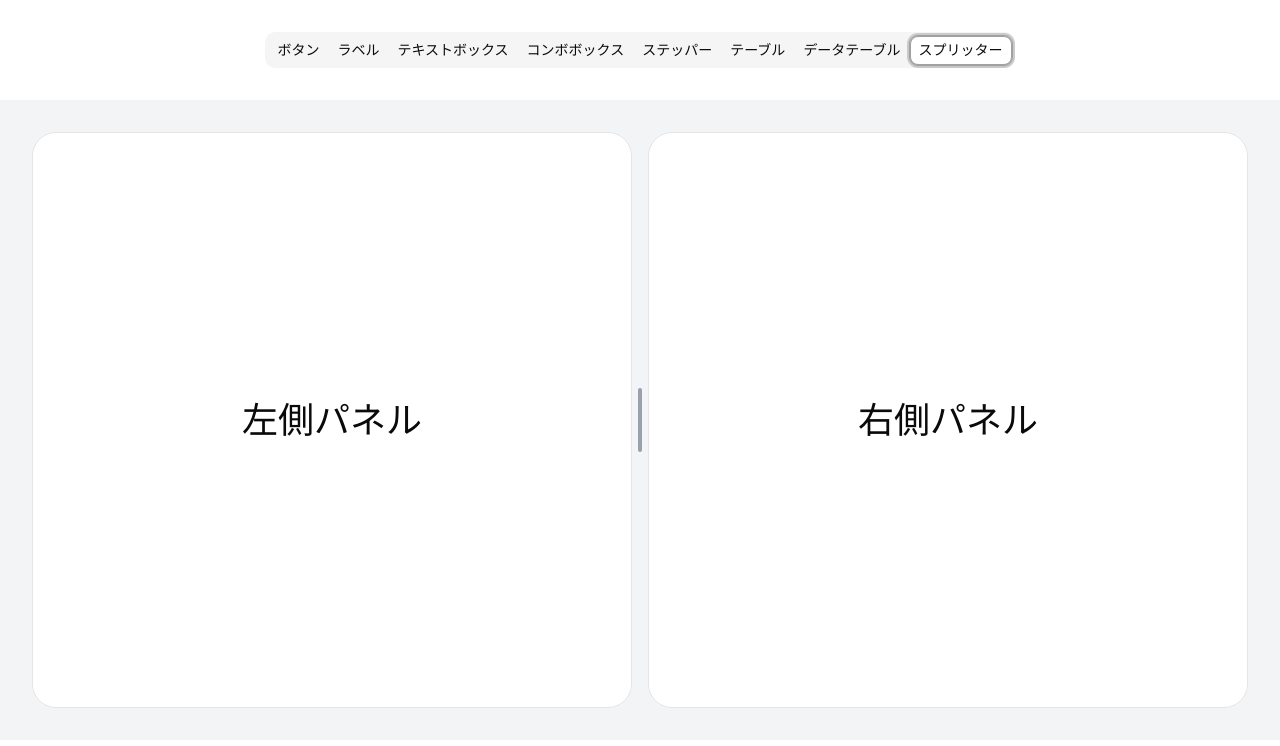
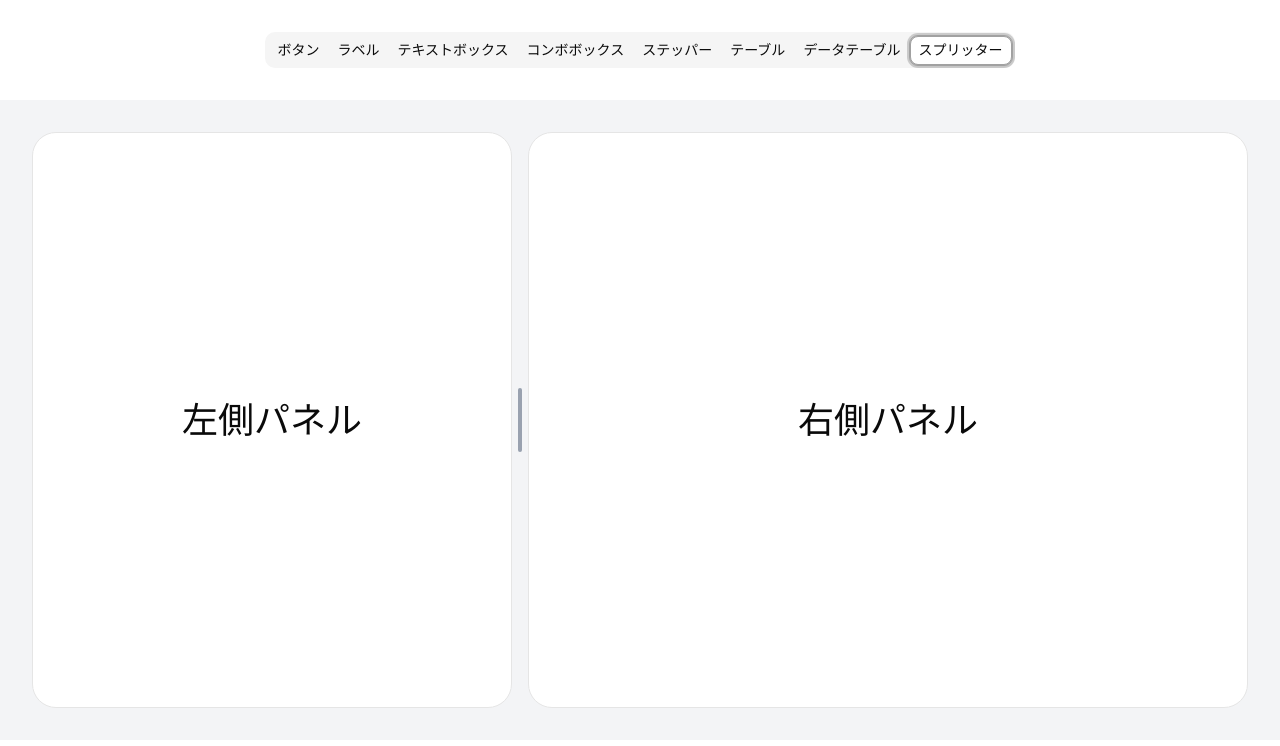
Before and after one commit to Tetra360/Electron-Dev, a React (Vite) app: page / in a window 1280 px wide. Both pictures are taken after a click on the tab "スプリッター". Shown: the top 746 px of the page. Built offline with nearby package versions, Linux system fonts and the light colour scheme.

Commit message:
スプリッター部品作成

```diff
--- a/src/components/body/SplitterTab.tsx
+++ b/src/components/body/SplitterTab.tsx
@@ -1,120 +1,22 @@
-import React, { useCallback, useRef, useState } from "react";
+import Splitter from "@/components/ui/splitter";
+import { useEffect } from "react";
 
-/**
- * Splitterコンポーネント（8px余白つき・スクロールなし・簡潔版）
- * 左右のパネルを分割して、ドラッグでサイズを変更できるコンポーネント
- */
-function Splitter({
-  leftContent,
-  rightContent,
-}: {
-  leftContent: React.ReactNode; // 左側に表示するコンテンツ
-  rightContent: React.ReactNode; // 右側に表示するコンテンツ
-}) {
-  // 左パネルの幅をパーセンテージで管理 (初期値は50%)
-  const [leftWidth, setLeftWidth] = useState(50);
-  // ドラッグ中かどうかの状態を管理
-  const [isDragging, setIsDragging] = useState(false);
-  // コンテナのDOM要素への参照を取得
-  const containerRef = useRef<HTMLDivElement>(null);
-
-  // マウスダウン時の処理 (ドラッグ開始)
-  const handleMouseDown = useCallback(() => setIsDragging(true), []);
-
-  // マウス移動時の処理 (ドラッグ中にパネル幅を更新)
-  const handleMouseMove = useCallback(
-    (e: MouseEvent) => {
-      // ドラッグ中でない、またはコンテナが存在しない場合は何もしない
-      if (!isDragging || !containerRef.current) return;
-
-      // コンテナの位置とサイズを取得
-      const rect = containerRef.current.getBoundingClientRect();
-      // マウス位置から左パネルの幅を計算 (パーセンテージ)
-      const newLeftWidth = ((e.clientX - rect.left) / rect.width) * 100;
-      // 幅を10%〜90%の範囲に制限して更新
-      setLeftWidth(Math.max(10, Math.min(90, newLeftWidth)));
-    },
-    [isDragging]
-  );
-
-  // マウスアップ時の処理 (ドラッグ終了)
-  const handleMouseUp = useCallback(() => setIsDragging(false), []);
-
-  // ドラッグ中のイベントリスナーを設定/削除
-  React.useEffect(() => {
-    if (isDragging) {
-      // ドラッグ中は文書全体でマウスイベントを監視
-      document.addEventListener("mousemove", handleMouseMove);
-      document.addEventListener("mouseup", handleMouseUp);
-      // テキスト選択を無効化 (ドラッグ時の選択を防ぐ)
-      document.body.style.userSelect = "none";
-
-      // クリーンアップ関数 (コンポーネントのアンマウント時や依存配列の変更時に実行)
-      return () => {
-        document.removeEventListener("mousemove", handleMouseMove);
-        document.removeEventListener("mouseup", handleMouseUp);
-        // テキスト選択を元に戻す
-        document.body.style.userSelect = "";
-      };
-    }
-  }, [isDragging, handleMouseMove, handleMouseUp]);
+export default function SplitterTab() {
+  useEffect(() => {
+    document.body.style.overflow = "hidden";
+    return () => {
+      document.body.style.overflow = "";
+    };
+  }, []);
 
   return (
-    <div ref={containerRef} className="w-screen h-[80vh] flex p-8 overflow-hidden bg-gray-100">
-      {/* 左パネル */}
-      <div
-        className="flex justify-center items-center overflow-hidden"
-        style={{ width: `${leftWidth}%` }} // 計算された幅を適用
-      >
-        <div className="flex justify-center items-center w-full h-full border rounded-3xl bg-white text-4xl">
-          {leftContent}
-        </div>
-      </div>
-
-      {/* スプリッター (分割バー) - ドラッグ可能な部分 */}
-      <div
-        className="flex items-center justify-center w-4 flex-shrink-0 cursor-col-resize"
-        onMouseDown={handleMouseDown} // マウスダウンでドラッグ開始
-      >
-        {/* スプリッターの視覚的なバー */}
-        <div
-          className={`w-1 h-16 rounded-full transition-colors ${
-            isDragging ? "bg-blue-400" : "bg-gray-400 hover:bg-blue-300"
-          }`}
-        />
-      </div>
-
-      {/* 右パネル */}
-      <div
-        className="flex justify-center items-center overflow-hidden"
-        style={{ width: `${100 - leftWidth}%` }} // 左パネル以外の幅
-      >
-        <div className="flex justify-center items-center w-full h-full border rounded-3xl bg-white text-4xl">
-          {rightContent}
-        </div>
-      </div>
+    <div className="w-screen h-[80vh] flex flex-col overflow-hidden bg-gray-100 p-8">
+      <Splitter
+        leftContent={<div className="text-4xl">左側パネル</div>}
+        rightContent={<div className="text-4xl">右側パネル</div>}
+        initialLeftWidth={40}
+        onResize={(w) => console.log("現在の左幅:", w.toFixed(1) + "%")}
+      />
     </div>
   );
 }
-
-/**
- * Splitterタブのメインコンポーネント
- * アプリケーション全体のスクロールを無効化し、Splitterコンポーネントを表示する
- */
-export default function SplitterTab() {
-  // コンポーネントがマウントされた時にページ全体のスクロールを無効化
-  React.useEffect(() => {
-    document.body.style.overflow = "hidden"; // スクロールを無効化
-    // コンポーネントがアンマウントされる時にスクロールを元に戻す
-    return () => {
-      document.body.style.overflow = ""; // スクロールを有効化
-    };
-  }, []); // 空の依存配列なので、マウント時のみ実行
-
-  return (
-    // 画面全体を覆うコンテナ (スクロール無効)
-    <div className="w-screen h-screen flex flex-col overflow-hidden">
-      <Splitter leftContent={<div>左側パネル</div>} rightContent={<div>右側パネル</div>} />
-    </div>
-  );
-}
--- /dev/null
+++ b/src/components/ui/splitter.tsx
@@ -0,0 +1,103 @@
+import React, { useCallback, useEffect, useRef, useState } from "react";
+
+type SplitterProps = {
+  leftContent: React.ReactNode;
+  rightContent: React.ReactNode;
+  /** 左パネルの初期幅（%指定、デフォルト50） */
+  initialLeftWidth?: number;
+  /** 左パネルの最小幅（%指定、デフォルト10） */
+  minLeftWidth?: number;
+  /** 左パネルの最大幅（%指定、デフォルト90） */
+  maxLeftWidth?: number;
+  /** スプリッターの太さ(px、デフォルト8px） */
+  splitterWidth?: number;
+  /** 幅が変更されたときに呼ばれるコールバック */
+  onResize?: (leftWidth: number) => void;
+  /** コンテナのクラスを外部指定 */
+  className?: string;
+};
+
+/**
+ * 汎用 Splitter コンポーネント
+ * 左右に分割し、ドラッグでサイズを変更できる
+ */
+export default function Splitter({
+  leftContent,
+  rightContent,
+  initialLeftWidth = 50,
+  minLeftWidth = 10,
+  maxLeftWidth = 90,
+  splitterWidth = 8,
+  onResize,
+  className = "",
+}: SplitterProps) {
+  const [leftWidth, setLeftWidth] = useState(initialLeftWidth);
+  const [isDragging, setIsDragging] = useState(false);
+  const containerRef = useRef<HTMLDivElement>(null);
+
+  const handleMouseDown = useCallback(() => setIsDragging(true), []);
+
+  const handleMouseMove = useCallback(
+    (e: MouseEvent) => {
+      if (!isDragging || !containerRef.current) return;
+      const rect = containerRef.current.getBoundingClientRect();
+      const newLeftWidth = ((e.clientX - rect.left) / rect.width) * 100;
+      const clamped = Math.max(minLeftWidth, Math.min(maxLeftWidth, newLeftWidth));
+      setLeftWidth(clamped);
+      onResize?.(clamped);
+    },
+    [isDragging, minLeftWidth, maxLeftWidth, onResize]
+  );
+
+  const handleMouseUp = useCallback(() => setIsDragging(false), []);
+
+  useEffect(() => {
+    if (isDragging) {
+      document.addEventListener("mousemove", handleMouseMove);
+      document.addEventListener("mouseup", handleMouseUp);
+      document.body.style.userSelect = "none";
+      return () => {
+        document.removeEventListener("mousemove", handleMouseMove);
+        document.removeEventListener("mouseup", handleMouseUp);
+        document.body.style.userSelect = "";
+      };
+    }
+  }, [isDragging, handleMouseMove, handleMouseUp]);
+
+  return (
+    <div ref={containerRef} className={`flex w-full h-full overflow-hidden ${className}`}>
+      {/* 左パネル */}
+      <div
+        className="flex justify-center items-center overflow-hidden"
+        style={{ width: `${leftWidth}%` }}
+      >
+        <div className="flex justify-center items-center w-full h-full border rounded-3xl bg-white">
+          {leftContent}
+        </div>
+      </div>
+
+      {/* スプリッター */}
+      <div
+        className="flex items-center justify-center flex-shrink-0 cursor-col-resize"
+        style={{ width: splitterWidth + 8 /* 左右の余白を確保 */ }}
+        onMouseDown={handleMouseDown}
+      >
+        <div
+          className={`w-1 h-16 rounded-full transition-colors ${
+            isDragging ? "bg-blue-400" : "bg-gray-400 hover:bg-blue-300"
+          }`}
+        />
+      </div>
+
+      {/* 右パネル */}
+      <div
+        className="flex justify-center items-center overflow-hidden"
+        style={{ width: `${100 - leftWidth}%` }}
+      >
+        <div className="flex justify-center items-center w-full h-full border rounded-3xl bg-white">
+          {rightContent}
+        </div>
+      </div>
+    </div>
+  );
+}
```
